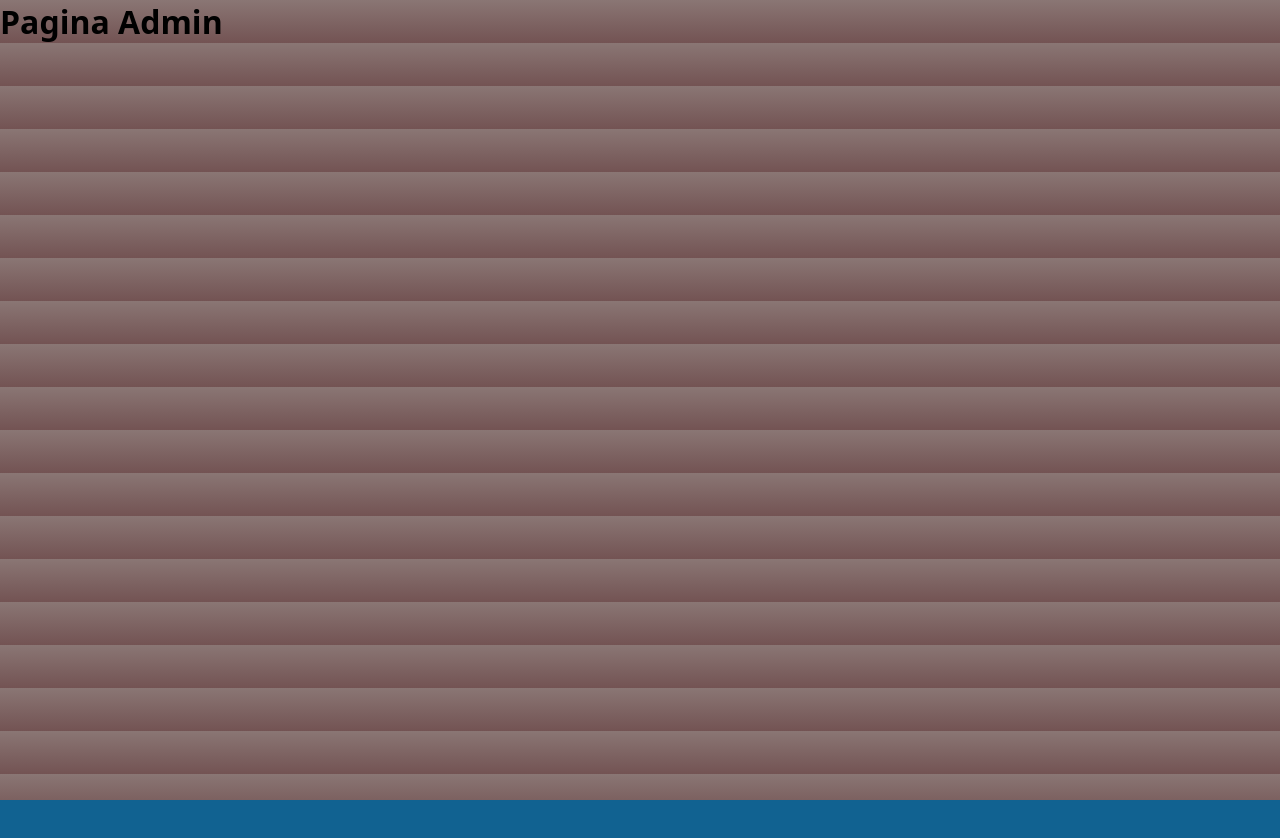
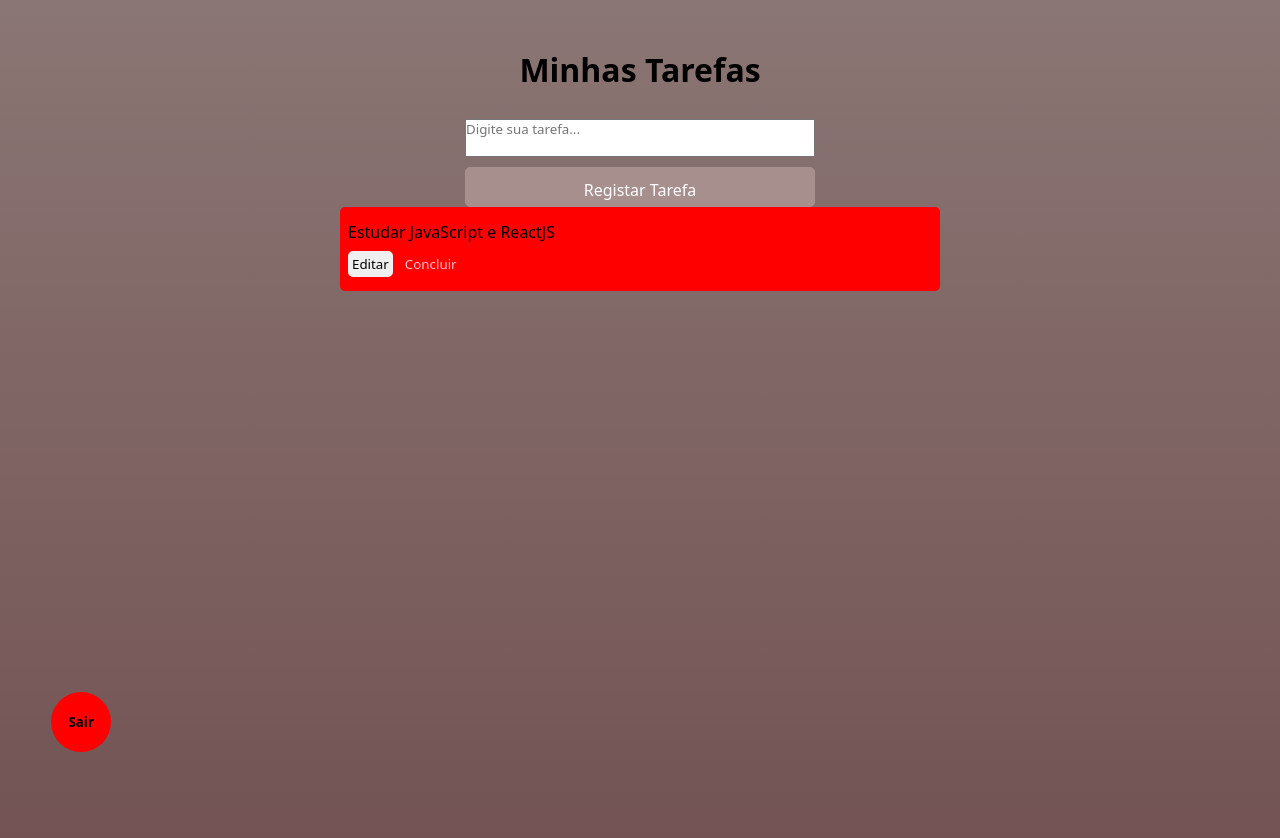
Before and after one commit to brennerpaiva/to-do-list-react, a React (Create React App) app: page /admin in a window 1280 px wide. Shown: the top 838 px of the page. Before the commit the page ends 800 px from the top, so only its background shows below. Built offline with nearby package versions, Linux system fonts and the light colour scheme; no server answers; sample sign-in values are in the browser's storage.

Commit message:
página "admin" criada

```diff
--- a/src/index.css
+++ b/src/index.css
@@ -2,8 +2,10 @@
   padding: 0;
   margin: 0;
   box-sizing: border-box;
+  font-family: system-ui, -apple-system, BlinkMacSystemFont, 'Segoe UI', Roboto, Oxygen, Ubuntu, Cantarell, 'Open Sans', 'Helvetica Neue', sans-serif;
 }
 
-body {
-  background-color: rgb(17, 98, 145);
+body{
+    width: 100vw;
+    height: 100vh;
 }
--- a/src/pages/Admin/admin.css
+++ b/src/pages/Admin/admin.css
@@ -0,0 +1,62 @@
+
+
+.admin-container{
+    display: flex;
+    flex-direction: column;
+    align-items: center;
+    margin-top: 48px;
+
+}
+
+.admin-container h1 {
+    margin-bottom: 28px;
+}
+
+textarea {
+    resize: none;
+    width: 350px;
+}
+
+.btn-register {
+    margin-bottom: 28px;
+}
+
+.list{
+    width: 90%;
+    max-width: 600px;
+    display: flex;
+    flex-direction: column;
+    background-color: red;
+    border-radius: 5px;
+    margin-bottom: 12px;
+    justify-content: center;
+    padding: 14px 8px;
+}
+
+.list p {
+    margin-bottom: 8px;
+}
+
+.list button {
+    margin-right: 8px;
+    border: 0;
+    border-radius: 5px;
+    padding: 4px;
+}
+
+.btn-delete {
+    color: pink;
+    background-color: transparent;
+}
+
+.btn-logout {
+    position: absolute;
+    bottom: 6%;
+    left: 4%;
+    height: 60px;
+    width: 60px;
+    border-radius: 30px;
+    border: 0;
+    font-weight: bold;
+    background-color: red;
+}
--- a/src/pages/Admin/index.js
+++ b/src/pages/Admin/index.js
@@ -1,7 +1,38 @@
-import './admin.css'
+import { useState } from "react";
+import "./admin.css";
 
 export default function Admin() {
-    return(
-        <h1>Pagina Admin</h1>
-    )
+  const [tarefaInput, setTarefaInput] = useState("");
+
+  function handleRegister(e) {
+    e.preventDefault();
+    alert("clicou");
+    console.log(tarefaInput);
+  }
+
+  return (
+    <div className="admin-container">
+      <h1>Minhas Tarefas</h1>
+
+      <form onSubmit={handleRegister}>
+        <textarea
+          value={tarefaInput}
+          onChange={(e) => setTarefaInput(e.target.value)}
+          placeholder="Digite sua tarefa..."
+        />
+        <button type="submit">Registar Tarefa</button>
+      </form>
+
+      <article className="list">
+        <p>Estudar JavaScript e ReactJS</p>
+
+        <div>
+            <button>Editar</button>
+            <button className="btn-delete">Concluir</button>
+        </div>
+      </article>
+
+      <button className="btn-logout">Sair</button>
+    </div>
+  );
 }
--- a/src/pages/Home/home.css
+++ b/src/pages/Home/home.css
@@ -1,16 +1,3 @@
-* {
-    font-family: system-ui, -apple-system, BlinkMacSystemFont, 'Segoe UI', Roboto, Oxygen, Ubuntu, Cantarell, 'Open Sans', 'Helvetica Neue', sans-serif;
-    padding: 0px;
-    margin: 0px;
-    box-sizing: border-box;
-}
-
-main {
-    position: relative;
-    height: 100vh;
-    width: 100vw;
-}
-
 section#login {
     position: absolute;
     top: 50%;
--- a/src/pages/Register/register.css
+++ b/src/pages/Register/register.css
@@ -1,23 +1,9 @@
-* {
-    font-family: system-ui, -apple-system, BlinkMacSystemFont, 'Segoe UI', Roboto, Oxygen, Ubuntu, Cantarell, 'Open Sans', 'Helvetica Neue', sans-serif;
-    padding: 0px;
-    margin: 0px;
-    box-sizing: border-box;
-}
-
-main {
-    position: relative;
-    height: 100vh;
-    width: 100vw;
-}
-
 section#login {
     position: absolute;
     top: 50%;
     left: 50%;
     overflow: hidden; /* Tudo que estiver fora da divi será escondido ( no caso a bordar da imagem) */
 
-    background-color: white;
     width: 250px;
     height: 510px;
     border-radius: 20px;
```
